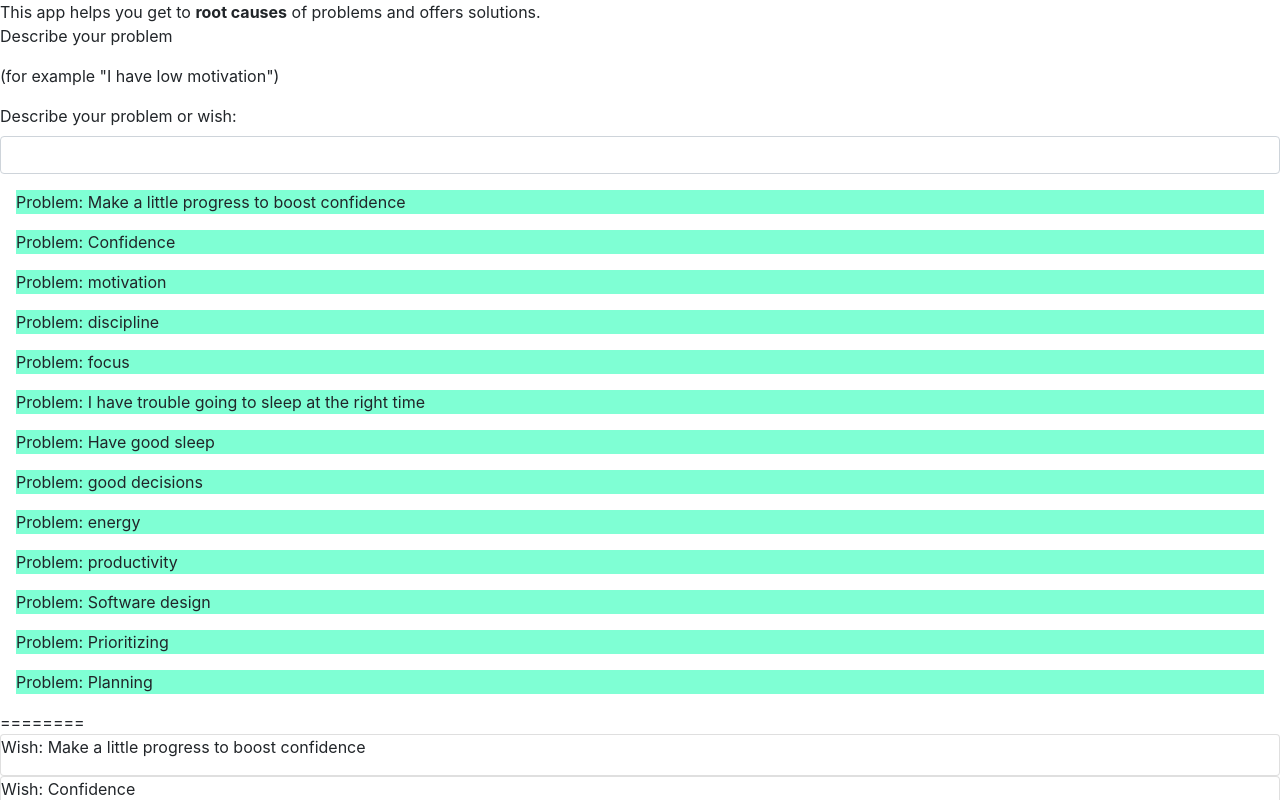
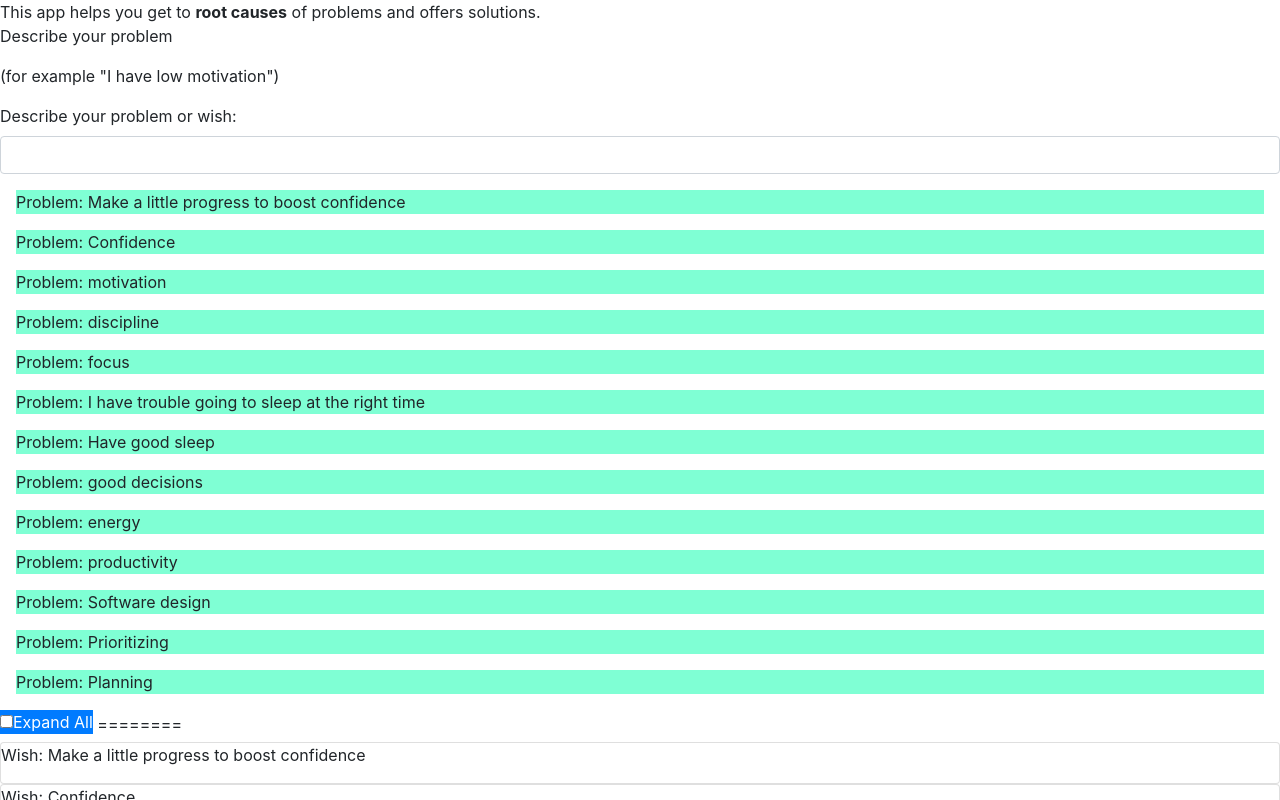
Before and after one commit to karol-depka/lifedvisor, an Angular app: page / in a window 1280 px wide. Shown: the top 800 px of the page. Built offline with nearby package versions, Linux system fonts and the light colour scheme.

Commit message:
Add isExpandAll

```diff
--- a/src/app/expert/ask-page/ask-page.component.html
+++ b/src/app/expert/ask-page/ask-page.component.html
@@ -12,9 +12,17 @@ This app helps you get to <b>root causes</b> of problems and offers solutions.
   Problem: {{problem.text}}
 </div>
 
+<div class="btn-group btn-group-toggle">
+  <label class="btn-primary" ngbButtonLabel>
+    <input type="checkbox" ngbButton [(ngModel)]="isExpandAll">Expand All
+  </label>
+</div>
 
 ========
 <ng-container *ngFor="let problem of filteredProblems">
-  <app-hint [wish]="problem"></app-hint>
+  <app-hint
+    [wish]="problem"
+    [isExpanded]="isExpandAll"
+  ></app-hint>
 
 </ng-container>
--- a/src/app/expert/ask-page/ask-page.component.ts
+++ b/src/app/expert/ask-page/ask-page.component.ts
@@ -19,7 +19,7 @@ export class AskPageComponent implements OnInit {
   //
   //
   filteredProblems = Object.values(questionsProblemsWishes)
-
+  isExpandAll = false
 
   constructor() { }
 
--- a/src/app/expert/hint/hint.component.html
+++ b/src/app/expert/hint/hint.component.html
@@ -1,7 +1,4 @@
 <div class="card">
-
-
-
 
       <p>
         Wish: {{wish.text || wish}}
@@ -21,7 +18,10 @@
           style="margin-left: 3rem"
           *ngFor="let child of wish.ifYes"
         >
-          <app-hint [wish]="child"></app-hint>
+          <app-hint
+            [wish]="child"
+            [isExpanded]="isExpanded"
+          ></app-hint>
 
         </div>
 
--- a/src/app/expert/hint/hint.component.ts
+++ b/src/app/expert/hint/hint.component.ts
@@ -11,6 +11,10 @@ import {
   styleUrls: ['./hint.component.css']
 })
 export class HintComponent implements OnInit {
+
+
+  @Input()
+  isExpanded = false
 
   @Input()
   wish
@@ -26,8 +30,6 @@ export class HintComponent implements OnInit {
   //   ]
   // }
 
-  isExpanded = false;
-
 
   constructor() { }
 
```
